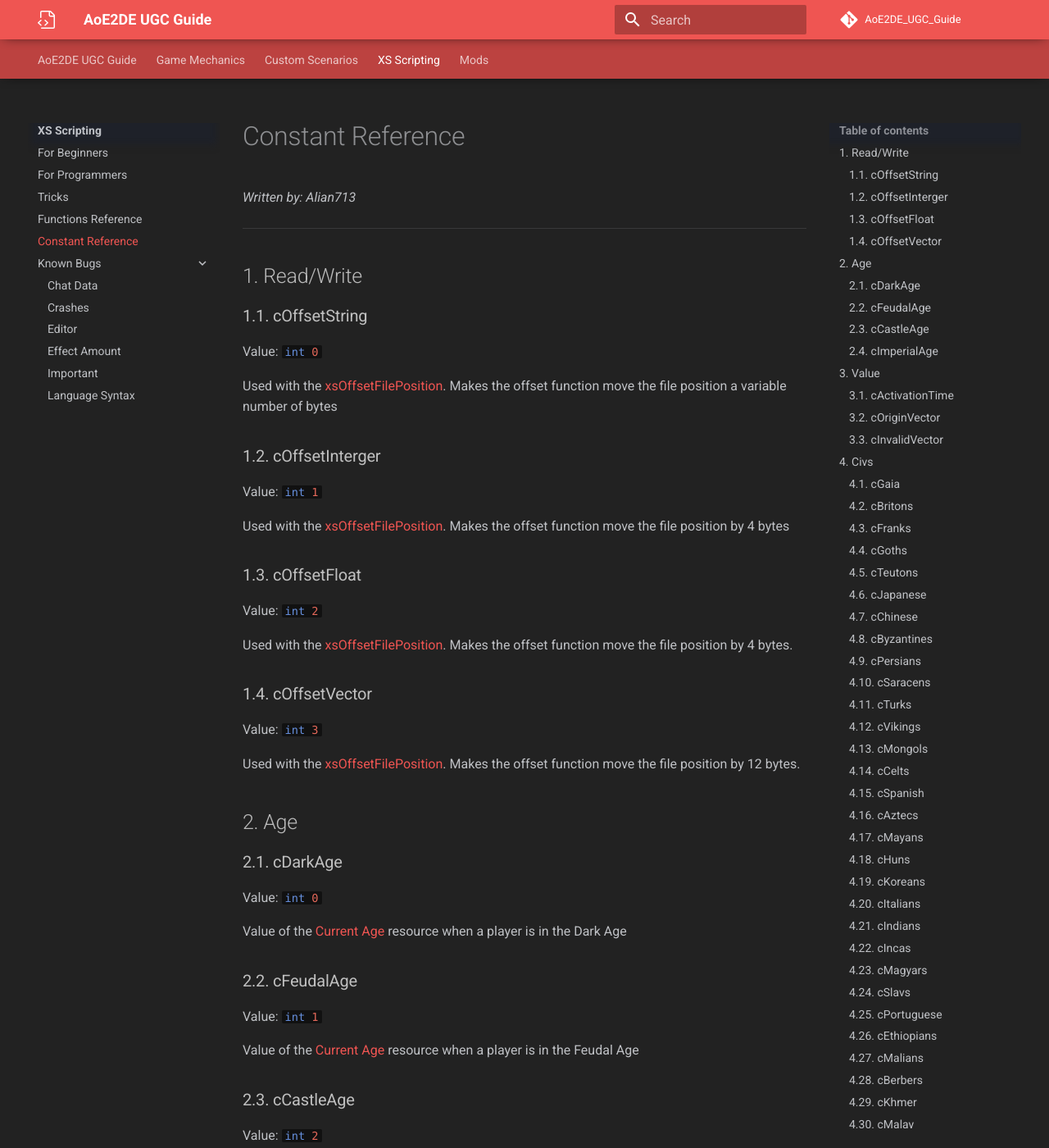
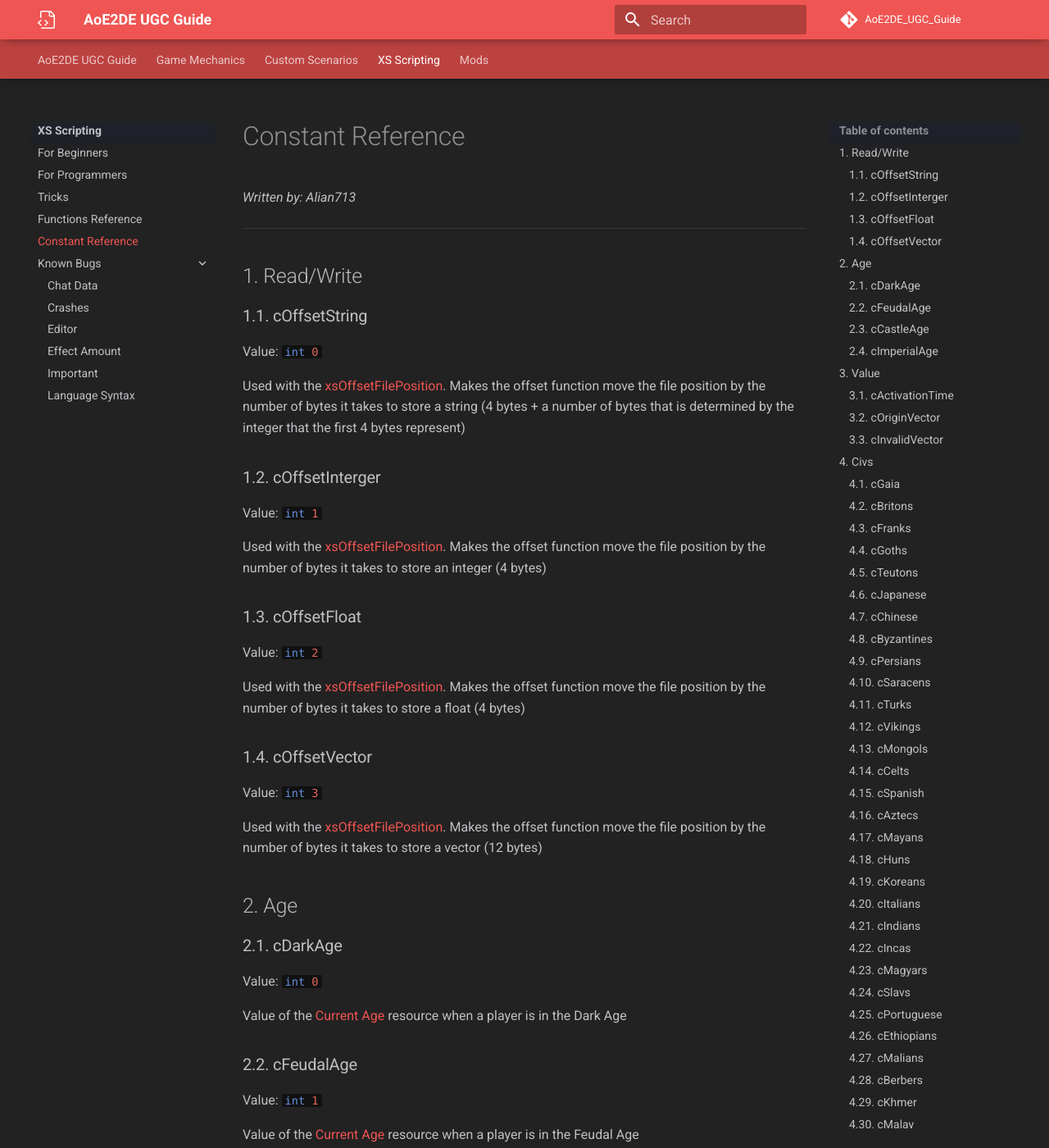
Before and after one commit to Divy1211/AoE2DE_UGC_Guide, an MkDocs documentation site: the page built from docs/general/xs/constants.md, in a window 1280 px wide and 1400 px high. Shown: the whole window at 82% size. Built offline with MkDocs 1.6.1 and Material for MkDocs 9.7.7, drawn with Linux system fonts in a browser that asks for light colours; some web fonts are replaced; comment, search, counter and statistics services are not loaded.

Commit message:
elaborated on some constants

```diff
--- a/docs/general/xs/constants.md
+++ b/docs/general/xs/constants.md
@@ -8,25 +8,25 @@
 
 Value: `#!cpp int 0`
 
-Used with the [xsOffsetFilePosition](../functions/#63-xsoffsetfilepositionint-datatype-bool-forward "Jump To: XS > Function Reference > xsOffsetFilePosition"). Makes the offset function move the file position a variable number of bytes
+Used with the [xsOffsetFilePosition](../functions/#63-xsoffsetfilepositionint-datatype-bool-forward "Jump To: XS > Function Reference > xsOffsetFilePosition"). Makes the offset function move the file position by the number of bytes it takes to store a string (4 bytes + a number of bytes that is determined by the integer that the first 4 bytes represent)
 
 ### 1.2. cOffsetInterger
 
 Value: `#!cpp int 1`
 
-Used with the [xsOffsetFilePosition](../functions/#63-xsoffsetfilepositionint-datatype-bool-forward "Jump To: XS > Function Reference > xsOffsetFilePosition"). Makes the offset function move the file position by 4 bytes
+Used with the [xsOffsetFilePosition](../functions/#63-xsoffsetfilepositionint-datatype-bool-forward "Jump To: XS > Function Reference > xsOffsetFilePosition"). Makes the offset function move the file position by the number of bytes it takes to store an integer (4 bytes)
 
 ### 1.3. cOffsetFloat
 
 Value: `#!cpp int 2`
 
-Used with the [xsOffsetFilePosition](../functions/#63-xsoffsetfilepositionint-datatype-bool-forward "Jump To: XS > Function Reference > xsOffsetFilePosition"). Makes the offset function move the file position by 4 bytes.
+Used with the [xsOffsetFilePosition](../functions/#63-xsoffsetfilepositionint-datatype-bool-forward "Jump To: XS > Function Reference > xsOffsetFilePosition"). Makes the offset function move the file position by the number of bytes it takes to store a float (4 bytes)
 
 ### 1.4. cOffsetVector
 
 Value: `#!cpp int 3`
 
-Used with the [xsOffsetFilePosition](../functions/#63-xsoffsetfilepositionint-datatype-bool-forward "Jump To: XS > Function Reference > xsOffsetFilePosition"). Makes the offset function move the file position by 12 bytes.
+Used with the [xsOffsetFilePosition](../functions/#63-xsoffsetfilepositionint-datatype-bool-forward "Jump To: XS > Function Reference > xsOffsetFilePosition"). Makes the offset function move the file position by the number of bytes it takes to store a vector (12 bytes)
 
 ## 2. Age
 
```
Also changed, not shown: docs/general/xs/constants.json.
